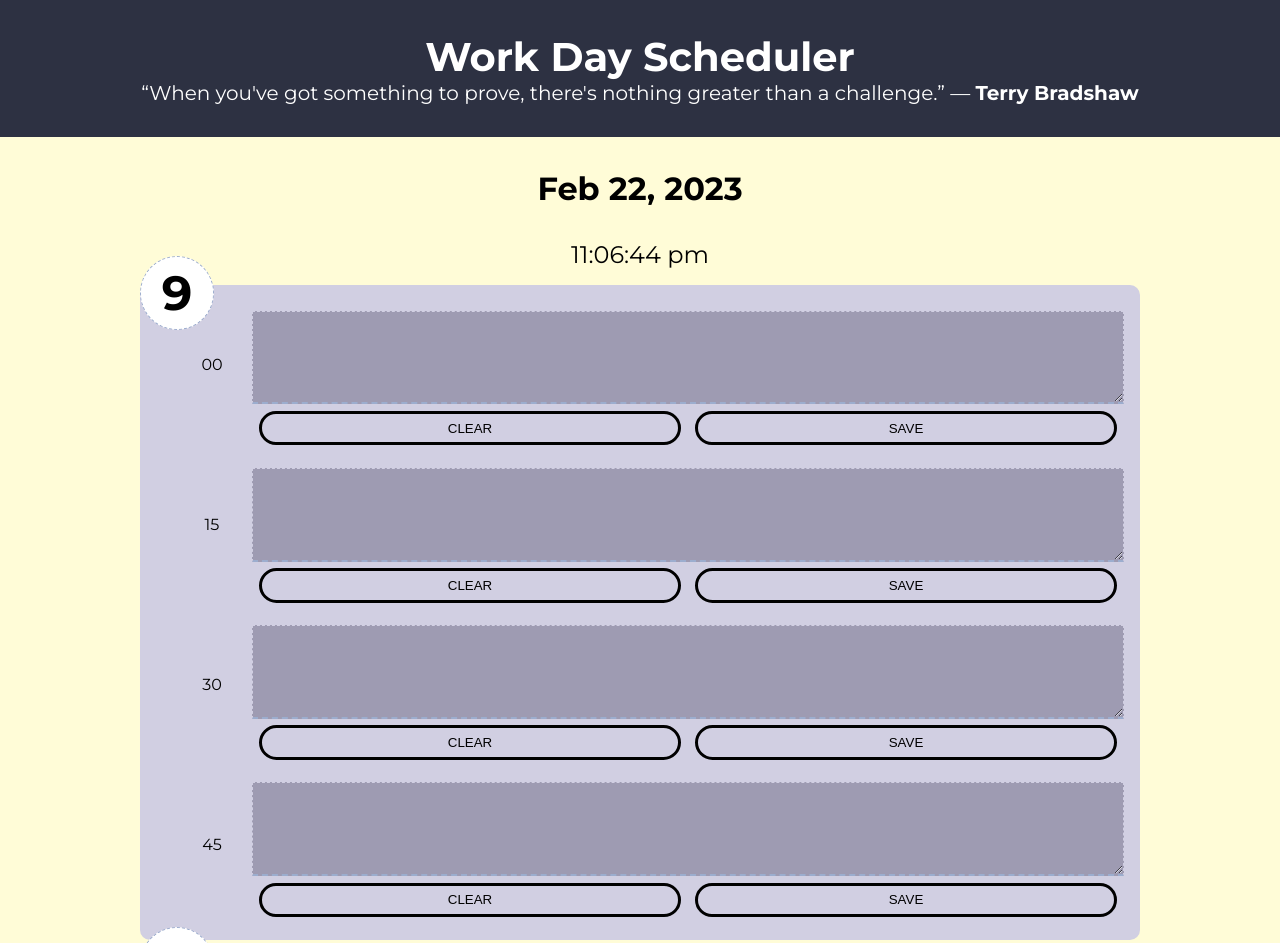
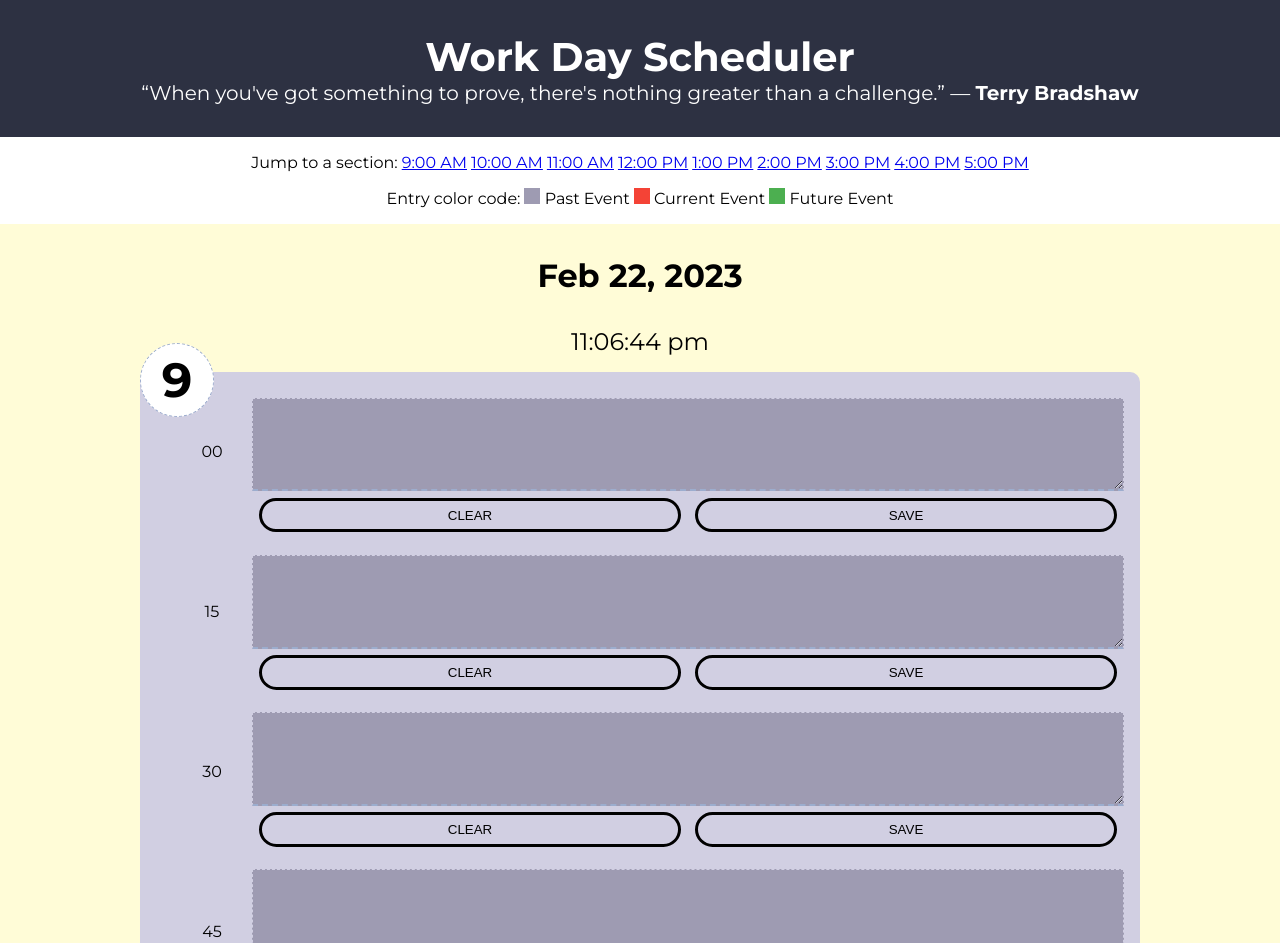
Before and after one commit to erin-m-keller/keller-weather, a plain HTML site: page index.html in a window 1280 px wide. Shown: the top 943 px of the page. Drawn offline with Linux system fonts and the light colour scheme.

Commit message:
Added a sticky legend

```diff
--- a/assets/css/styles.css
+++ b/assets/css/styles.css
@@ -37,6 +37,12 @@ body {
     height: 100%;
     position: relative;
 }
+textarea {
+    background-color: #9e9bb2;
+}
+main {
+    position: relative;
+}
 .screen-reader {
     position: absolute;
     left: -10000px;
@@ -62,6 +68,25 @@ body {
     background-color: #f44336;
 }
 .future-entry {
+    background-color: #4caf50;
+}
+.sticky {
+	position: -webkit-sticky;
+	position: sticky;
+	top: 0;
+}
+.square {
+    height: 1em;
+    width: 1em;
+    display: inline-block;
+}
+.square.purple {
+    background-color: #9e9bb2;
+}
+.square.red {
+    background-color: #f44336;
+}
+.square.green {
     background-color: #4caf50;
 }
 
@@ -92,6 +117,24 @@ header p {
     header p {
         font-size: 1.25em;
     }
+}
+
+/************************************************
+   LEGEND                                 @legend
+
+   The base styles for the legend
+************************************************/
+.legend {
+    padding: 1em;
+    background-color: var(--white);
+    z-index: 2;
+}
+.legend ul {
+    text-align: center;
+}
+.legend ul li {
+    display: inline;
+    font-family: var(--font-main-style);
 }
 
 /************************************************
--- a/assets/js/script.js
+++ b/assets/js/script.js
@@ -9,7 +9,8 @@ let schedulerTimes = [
     { hour: 3, mins: ["00","15","30","45"], text: "three" },
     { hour: 4, mins: ["00","15","30","45"], text: "four" },
     { hour: 5, mins: ["00","15","30","45"], text: "five" }
-]
+];
+
 /**
  * @init
  * runs on page load
@@ -24,7 +25,7 @@ function init() {
         // update time every second
         setInterval(setClock, 1000);
         // color code entries
-        colorCodeEntries();
+        setInterval(colorCodeEntries, 1000);
     });
 }
 init();
@@ -75,14 +76,14 @@ function generateScheduler(callback) {
     // for loop runs for each element in schedulerTimes array
     for (let i = 0; i < schedulerTimes.length; i++) {
         // initialize the variables
-        let scheduler = $("<div class=\"scheduler\"></div>"),
-            minWrapper = $("<div class=\"min-wrapper\"></div>"),
+        let minWrapper = $("<div class=\"min-wrapper\"></div>"),
             entriesWrapper = $("<div class=\"entries-wrapper\"></div>"),
             hourWrapper = $("<div class=\"hour-wrapper\"></div>"),
             minList = $("<ul></ul>"),
-            entryList = $("<ul></ul>");
-        let hour = schedulerTimes[i].hour,
-            text = schedulerTimes[i].text;
+            entryList = $("<ul></ul>"),
+            hour = schedulerTimes[i].hour,
+            text = schedulerTimes[i].text,
+            scheduler = $("<div class=\"scheduler\" id=\"" + text + "\"></div>")
         $(hourWrapper).append("<h2>" + hour + "</h2>");
         for (let j = 0; j < schedulerTimes[i].mins.length; j++) {
             let min = schedulerTimes[i].mins[j];
--- a/index.html
+++ b/index.html
@@ -16,6 +16,26 @@
         <p>&ldquo;When you've got something to prove, there's nothing greater than a challenge.&rdquo; &mdash; <strong>Terry Bradshaw</strong></p>
     </header>
     <main>
+        <div class="legend sticky">
+            <ul>
+                <li>Jump to a section:</li>
+                <li><a href="#nine">9:00 AM</a></li>
+                <li><a href="#ten">10:00 AM</a></li>
+                <li><a href="#eleven">11:00 AM</a></li>
+                <li><a href="#twelve">12:00 PM</a></li>
+                <li><a href="#one">1:00 PM</a></li>
+                <li><a href="#two">2:00 PM</a></li>
+                <li><a href="#three">3:00 PM</a></li>
+                <li><a href="#four">4:00 PM</a></li>
+                <li><a href="#five">5:00 PM</a></li>
+            </ul>
+            <ul style="margin-top: 1em;">
+                <li>Entry color code:</li>
+                <li><div class="square purple"></div>&nbsp;Past Event</li>
+                <li><div class="square red"></div>&nbsp;Current Event</li>
+                <li><div class="square green"></div>&nbsp;Future Event</li>
+            </ul>
+        </div>
         <h1 class="current-date"><!-- current date displays here --></h1>
         <p class="current-time"><!-- current time displays here --></p>
         <div class="scheduler-wrapper"><!-- dynamically generated content appends here --></div>
```
